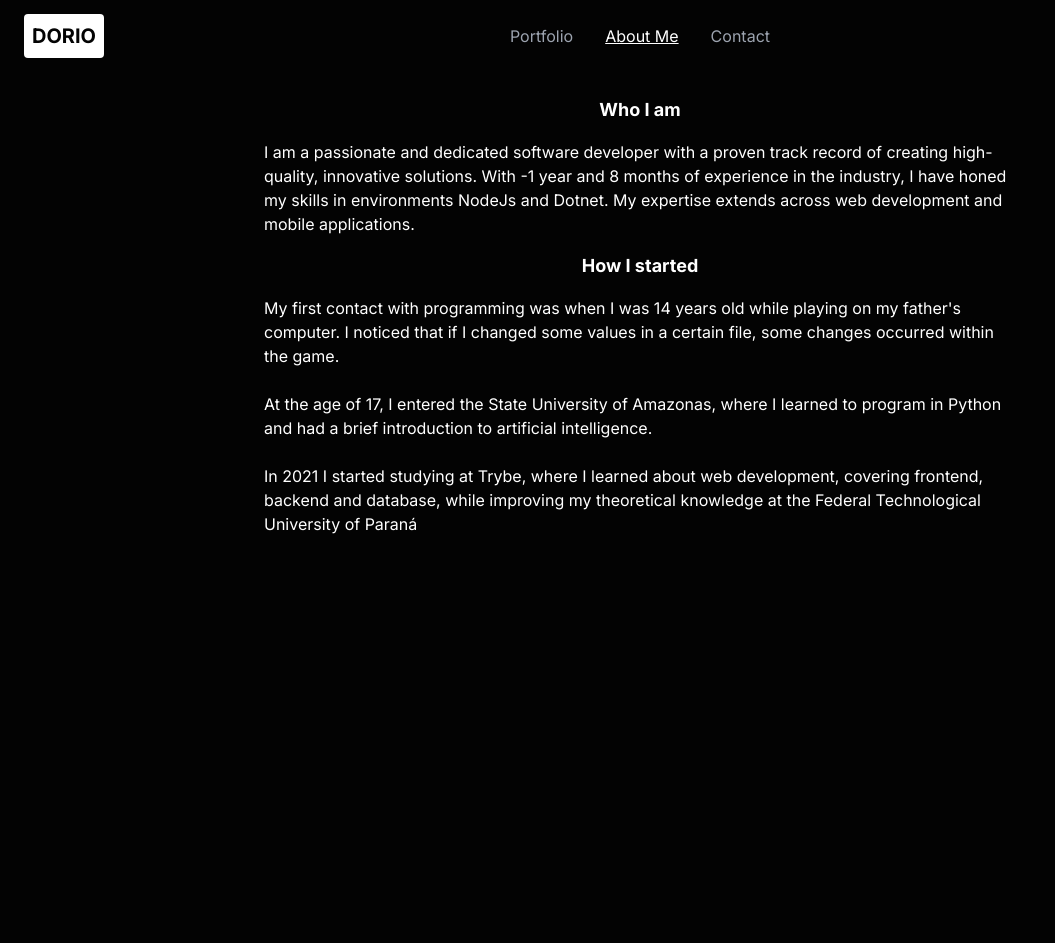
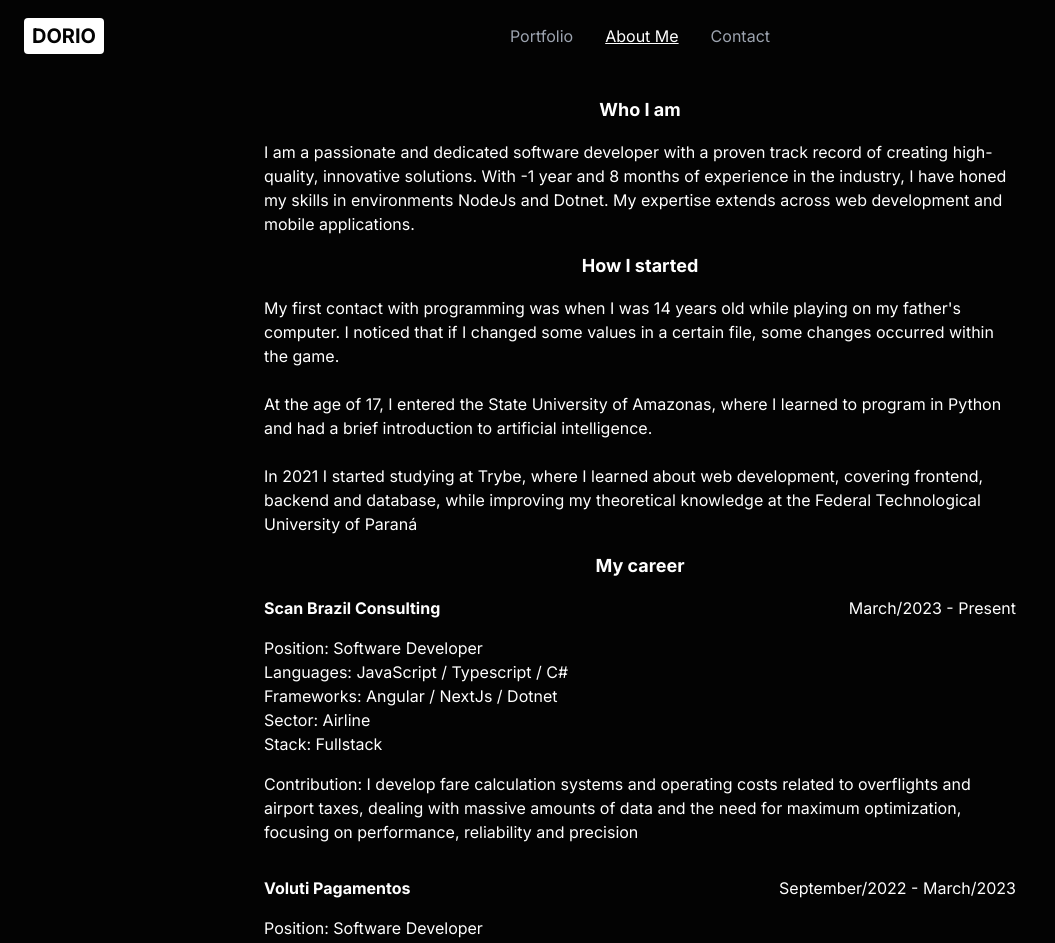
Before and after one commit to JorgeDorio/portfolio, a Next.js app: page /about-me in a window 1280 px wide. Shown: the top 943 px of the page, without its empty margins (0-1055 px from the left). Before the commit the page ends 800 px from the top, so only its background shows below. Built offline with nearby package versions, Linux system fonts and the light colour scheme.

Commit message:
feat: carrer section

```diff
--- a/src/app/about-me/page.tsx
+++ b/src/app/about-me/page.tsx
@@ -1,3 +1,5 @@
+import { CompanyCard } from "@/components/companyCard";
+
 export default function AboutMe() {
   const calculateAge = () => {
     const dateOfBirth = new Date("2022-09-01");
@@ -55,7 +57,33 @@ export default function AboutMe() {
           my theoretical knowledge at the Federal Technological University of
           Paraná
         </p>
-        {/* <h1 className="text-center text-lg font-bold">My career</h1> */}
+        <h1 className="text-center text-lg font-bold">My career</h1>
+        <section className="space-y-8">
+          <CompanyCard
+            name="Scan Brazil Consulting"
+            position="Software Developer"
+            date="March/2023 - Present"
+            frameworks="Angular / NextJs / Dotnet"
+            langs="JavaScript / Typescript / C#"
+            stack="Fullstack"
+            sector="Airline"
+            contribution="I develop fare calculation systems and operating costs related to overflights and airport taxes, dealing with massive amounts of data and the need for maximum optimization, focusing on performance, reliability and precision"
+          />
+          <CompanyCard
+            name="Voluti Pagamentos"
+            position="Software Developer"
+            date="September/2022 - March/2023"
+            frameworks="Angular / NestJs"
+            langs="JavaScript / Typescript"
+            stack="Fullstack"
+            sector="Banking / Finance"
+            contribution="I developed payment APIs focused on security and
+            reliability, where it was possible to make charges and payments in
+            different ways integrated with the central bank of Brazil. In addition
+            to building an administrative dashboard where it is possible to manage
+            user payments and accounts"
+          />
+        </section>
       </div>
     </main>
   );
--- a/src/app/layout.tsx
+++ b/src/app/layout.tsx
@@ -19,7 +19,7 @@ export default function RootLayout({
     <html lang="en">
       <body className={inter.className + " bg-black text-white"}>
         <Header />
-        {children}
+        <div className="mt-[72px]">{children}</div>
       </body>
     </html>
   );
--- /dev/null
+++ b/src/components/companyCard.tsx
@@ -0,0 +1,37 @@
+interface ICompanyCardProps {
+  readonly name: string;
+  readonly date: string;
+  readonly position: string;
+  readonly langs: string;
+  readonly frameworks: string;
+  readonly stack: string;
+  readonly contribution: string;
+  readonly sector: string;
+}
+
+export function CompanyCard({
+  contribution,
+  date,
+  frameworks,
+  langs,
+  name,
+  position,
+  stack,sector
+}: ICompanyCardProps) {
+  return (
+    <div className="space-y-4">
+      <div className="flex justify-between">
+        <h2 className="font-bold">{name}</h2>
+        <span>{date}</span>
+      </div>
+      <ul>
+        <li>Position: {position}</li>
+        <li>Languages: {langs}</li>
+        <li>Frameworks: {frameworks}</li>
+        <li>Sector: {sector}</li>
+        <li>Stack: {stack}</li>
+      </ul>
+      <p>Contribution: {contribution}</p>
+    </div>
+  );
+}
--- a/src/components/header.tsx
+++ b/src/components/header.tsx
@@ -14,16 +14,16 @@ export function Header() {
     });
 
   return (
-    <header className="sm:p-6 p-6 sm:flex items-center">
+    <header className="sm:p-6 p-6 sm:flex items-center fixed top-0 w-screen bg-black">
       <Link
         href="/"
-        className="bg-white text-black p-2 rounded font-bold text-xl hidden sm:inline absolute"
+        className="bg-white text-black px-2 py-1 rounded font-bold text-xl hidden sm:inline absolute"
       >
         DORIO
       </Link>
       <nav className="sm:gap-8 flex justify-between items-center max-w-[600px] m-auto">
-        <Link href="/" className="text-gray-400 sm:hidden">
-          Home
+        <Link href="/" className="sm:hidden bg-white text-black rounded font-bold px-1 py-0.5">
+          DORIO
         </Link>
         <Link href="/portfolio" className={linkClass("portfolio")}>
           Portfolio
```
